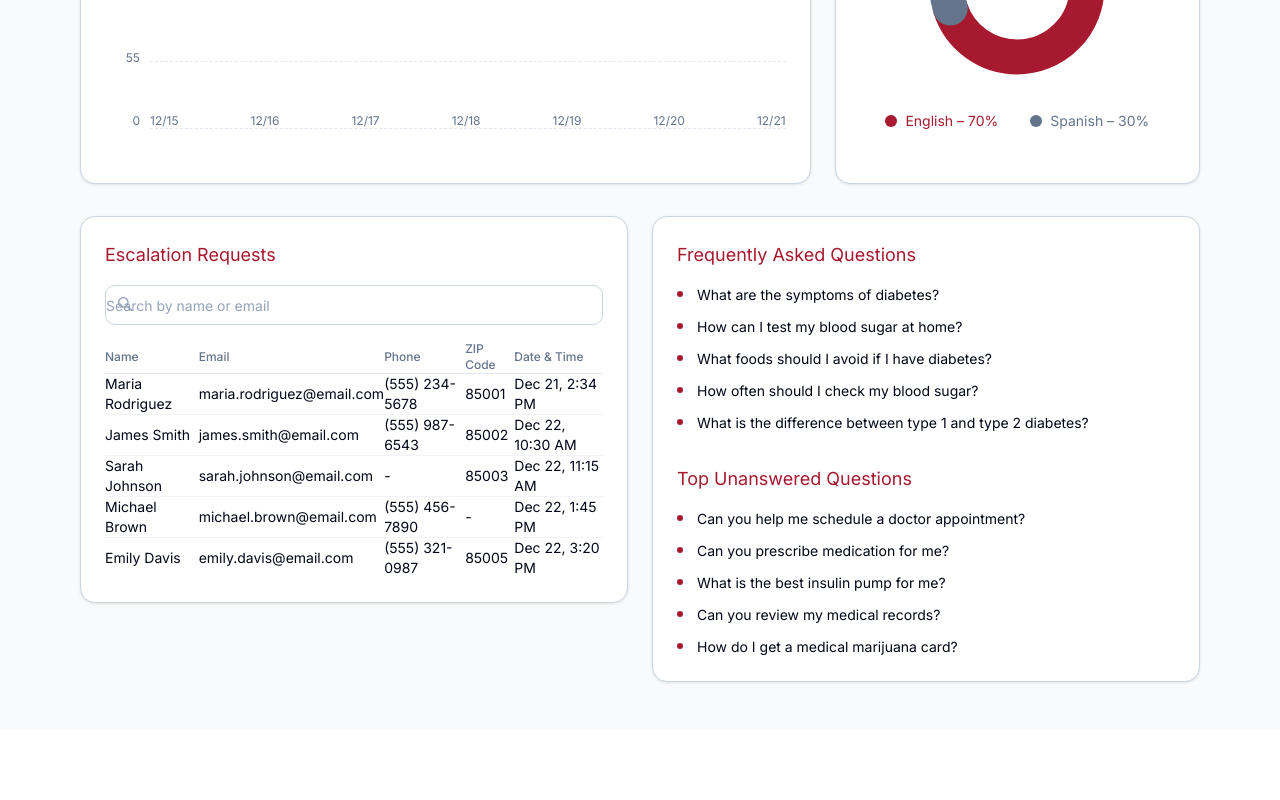
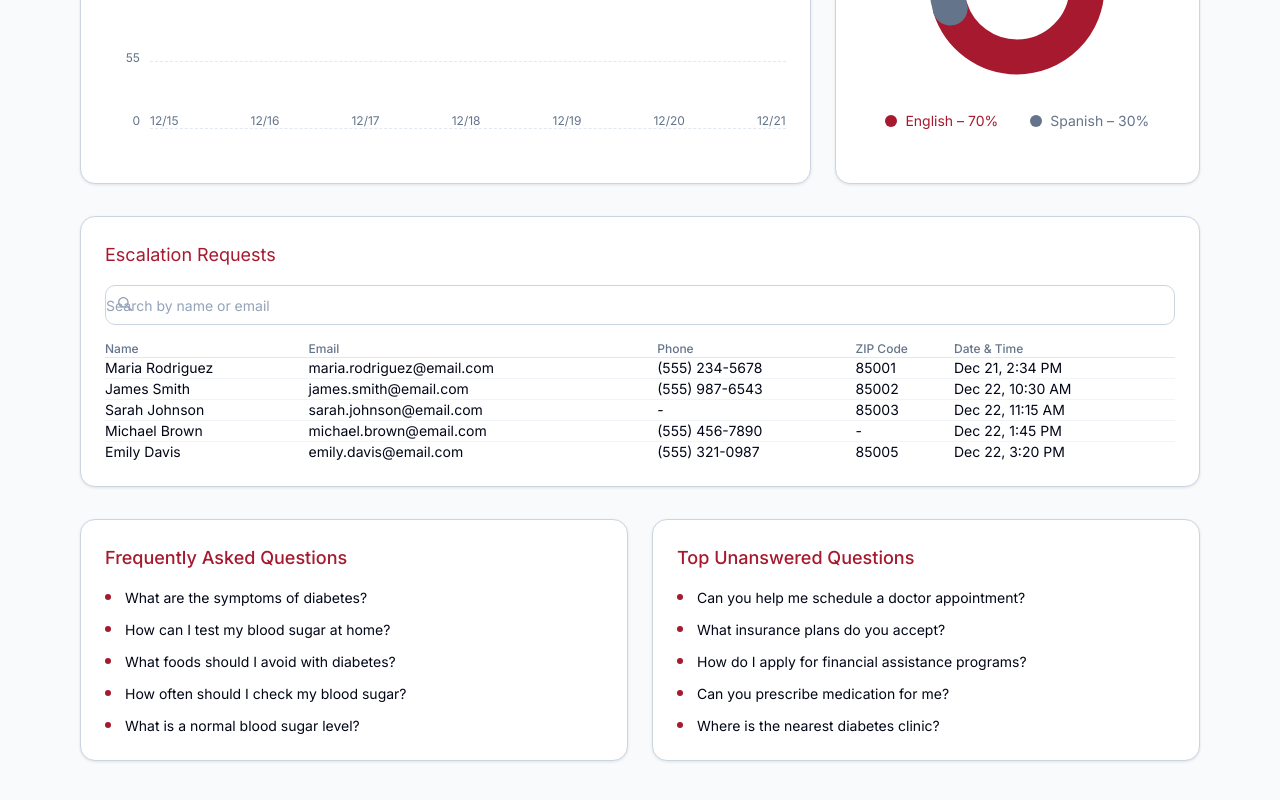
Before and after one commit to ASUCICREPO/ADA-Clara, a Next.js app in the folder frontend/: page /admin in a window 1280 px wide. Shown: the part 518-1318 px from the top of the page. Before the commit the page ends 1248 px from the top, so only its background shows below. Built offline with nearby package versions, Linux system fonts and the light colour scheme.

Commit message:
Refactor AdminDashboard and MetricCards components; replace QuestionsLists with FrequentlyAskedQuestions and TopUnansweredQuestions

```diff
--- a/frontend/app/admin/components/AdminDashboard.tsx
+++ b/frontend/app/admin/components/AdminDashboard.tsx
@@ -5,7 +5,8 @@ import MetricCards from './MetricCards';
 import ConversationsChart from './ConversationsChart';
 import LanguageSplitChart from './LanguageSplitChart';
 import EscalationRequestsTable from './EscalationRequestsTable';
-import QuestionsLists from './QuestionsLists';
+import FrequentlyAskedQuestions from './FrequentlyAskedQuestions';
+import TopUnansweredQuestions from './TopUnansweredQuestions';
 
 export default function AdminDashboard() {
   return (
@@ -28,13 +29,15 @@ export default function AdminDashboard() {
             <LanguageSplitChart />
           </div>
 
+          {/* Escalation Requests - Full Width */}
+          <div style={{ marginBottom: '32px' }}>
+            <EscalationRequestsTable />
+          </div>
+
+          {/* FAQ and Top Unanswered - Side by Side */}
           <div style={{ display: 'grid', gridTemplateColumns: '1fr 1fr', gap: '24px' }}>
-            <div>
-              <EscalationRequestsTable />
-            </div>
-            <div>
-              <QuestionsLists />
-            </div>
+            <FrequentlyAskedQuestions />
+            <TopUnansweredQuestions />
           </div>
         </div>
       </div>
--- /dev/null
+++ b/frontend/app/admin/components/FrequentlyAskedQuestions.tsx
@@ -0,0 +1,27 @@
+'use client';
+
+export default function FrequentlyAskedQuestions() {
+  const questions = [
+    'What are the symptoms of diabetes?',
+    'How can I test my blood sugar at home?',
+    'What foods should I avoid with diabetes?',
+    'How often should I check my blood sugar?',
+    'What is a normal blood sugar level?',
+  ];
+
+  return (
+    <div className="bg-white border border-[#cbd5e1] rounded-[15px] shadow-[0px_1px_3px_0px_rgba(0,0,0,0.1)]" style={{ padding: '24px', height: '100%' }}>
+      <h2 className="text-[#a6192e] text-lg font-medium m-0" style={{ marginBottom: '16px' }}>
+        Frequently Asked Questions
+      </h2>
+      <ul style={{ listStyle: 'none', padding: 0, margin: 0, display: 'flex', flexDirection: 'column', gap: '12px' }}>
+        {questions.map((question, index) => (
+          <li key={index} className="text-[#020617] text-sm font-normal" style={{ paddingLeft: '20px', position: 'relative' }}>
+            <span style={{ position: 'absolute', left: 0, top: '6px', width: '6px', height: '6px', borderRadius: '50%', backgroundColor: '#a6192e' }}></span>
+            {question}
+          </li>
+        ))}
+      </ul>
+    </div>
+  );
+}
--- a/frontend/app/admin/components/MetricCards.tsx
+++ b/frontend/app/admin/components/MetricCards.tsx
@@ -44,6 +44,8 @@ function MetricCard({ title, value, description, trend, trendPositive, icon }: M
 
 export default function MetricCards() {
   return (
+    <div style={{ display: 'grid', gridTemplateColumns: '2fr 1fr', gap: '24px' }}>
+      {/* First two cards - aligned with Conversations Over Time chart */}
       <div className="flex" style={{ gap: '24px' }}>
         <MetricCard
           title="Total Conversations"
@@ -69,6 +71,9 @@ export default function MetricCards() {
             </svg>
           }
         />
+      </div>
+
+      {/* Third card - aligned with Language Split chart */}
       <MetricCard
         title="Out-of-Scope Rate"
         value="7%"
--- a/frontend/app/admin/components/QuestionsLists.tsx
+++ /dev/null
@@ -1,55 +0,0 @@
-'use client';
-
-export default function QuestionsLists() {
-  const frequentlyAsked = [
-    'What are the symptoms of diabetes?',
-    'How can I test my blood sugar at home?',
-    'What foods should I avoid if I have diabetes?',
-    'How often should I check my blood sugar?',
-    'What is the difference between type 1 and type 2 diabetes?',
-  ];
-
-  const unansweredQuestions = [
-    'Can you help me schedule a doctor appointment?',
-    'Can you prescribe medication for me?',
-    'What is the best insulin pump for me?',
-    'Can you review my medical records?',
-    'How do I get a medical marijuana card?',
-  ];
-
-  return (
-    <div className="bg-white border border-[#cbd5e1] rounded-[15px] shadow-[0px_1px_3px_0px_rgba(0,0,0,0.1)]" style={{ padding: '24px' }}>
-      <div style={{ display: 'flex', flexDirection: 'column', gap: '32px' }}>
-        {/* Frequently Asked Questions */}
-        <div>
-          <h2 className="text-[#a6192e] text-lg font-normal m-0" style={{ marginBottom: '16px' }}>
-            Frequently Asked Questions
-          </h2>
-          <ul style={{ listStyle: 'none', padding: 0, margin: 0, display: 'flex', flexDirection: 'column', gap: '12px' }}>
-            {frequentlyAsked.map((question, index) => (
-              <li key={index} className="text-[#020617] text-sm font-normal" style={{ paddingLeft: '20px', position: 'relative' }}>
-                <span style={{ position: 'absolute', left: 0, top: '6px', width: '6px', height: '6px', borderRadius: '50%', backgroundColor: '#a6192e' }}></span>
-                {question}
-              </li>
-            ))}
-          </ul>
-        </div>
-
-        {/* Top Unanswered Questions */}
-        <div>
-          <h2 className="text-[#a6192e] text-lg font-normal m-0" style={{ marginBottom: '16px' }}>
-            Top Unanswered Questions
-          </h2>
-          <ul style={{ listStyle: 'none', padding: 0, margin: 0, display: 'flex', flexDirection: 'column', gap: '12px' }}>
-            {unansweredQuestions.map((question, index) => (
-              <li key={index} className="text-[#020617] text-sm font-normal" style={{ paddingLeft: '20px', position: 'relative' }}>
-                <span style={{ position: 'absolute', left: 0, top: '6px', width: '6px', height: '6px', borderRadius: '50%', backgroundColor: '#a6192e' }}></span>
-                {question}
-              </li>
-            ))}
-          </ul>
-        </div>
-      </div>
-    </div>
-  );
-}
--- /dev/null
+++ b/frontend/app/admin/components/TopUnansweredQuestions.tsx
@@ -0,0 +1,27 @@
+'use client';
+
+export default function TopUnansweredQuestions() {
+  const questions = [
+    'Can you help me schedule a doctor appointment?',
+    'What insurance plans do you accept?',
+    'How do I apply for financial assistance programs?',
+    'Can you prescribe medication for me?',
+    'Where is the nearest diabetes clinic?',
+  ];
+
+  return (
+    <div className="bg-white border border-[#cbd5e1] rounded-[15px] shadow-[0px_1px_3px_0px_rgba(0,0,0,0.1)]" style={{ padding: '24px', height: '100%' }}>
+      <h2 className="text-[#a6192e] text-lg font-medium m-0" style={{ marginBottom: '16px' }}>
+        Top Unanswered Questions
+      </h2>
+      <ul style={{ listStyle: 'none', padding: 0, margin: 0, display: 'flex', flexDirection: 'column', gap: '12px' }}>
+        {questions.map((question, index) => (
+          <li key={index} className="text-[#020617] text-sm font-normal" style={{ paddingLeft: '20px', position: 'relative' }}>
+            <span style={{ position: 'absolute', left: 0, top: '6px', width: '6px', height: '6px', borderRadius: '50%', backgroundColor: '#a6192e' }}></span>
+            {question}
+          </li>
+        ))}
+      </ul>
+    </div>
+  );
+}
```
Lines whose indentation alone changed are shown as unchanged.
